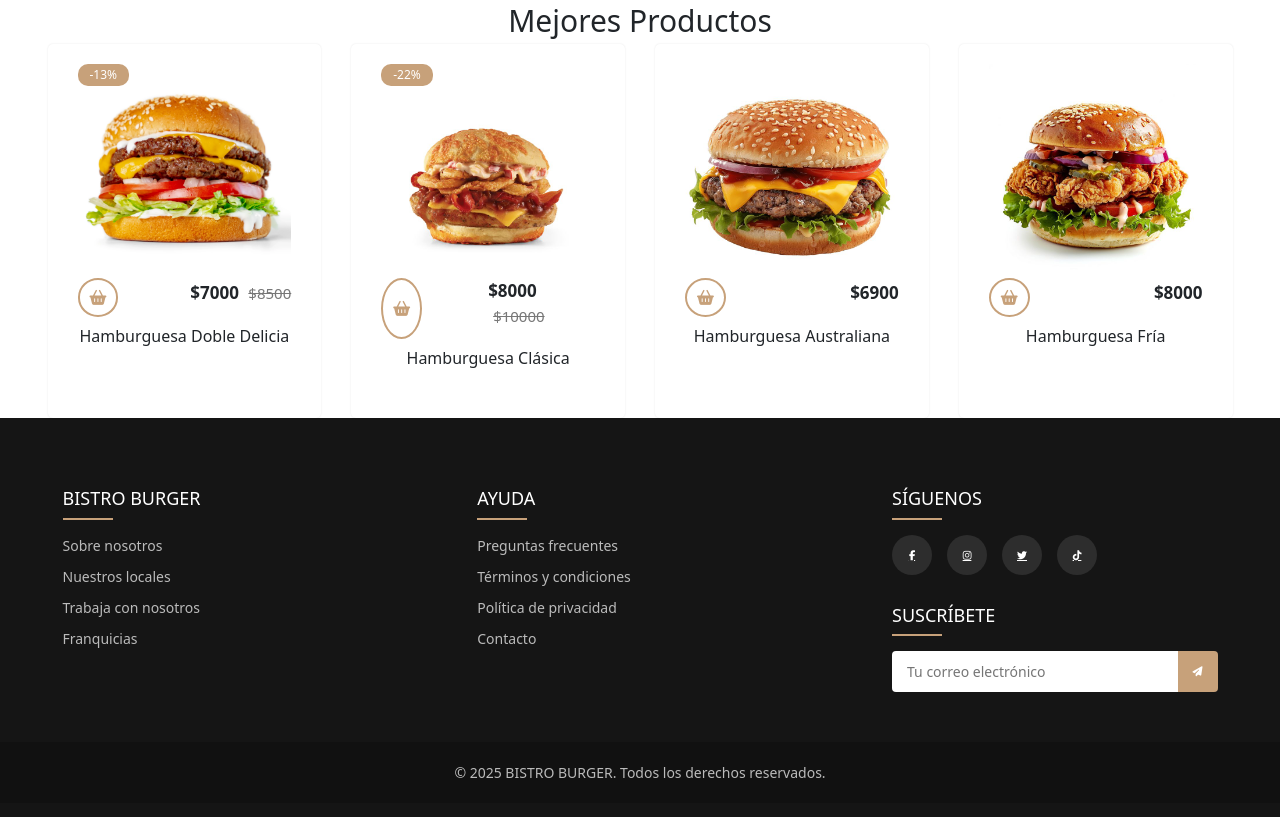
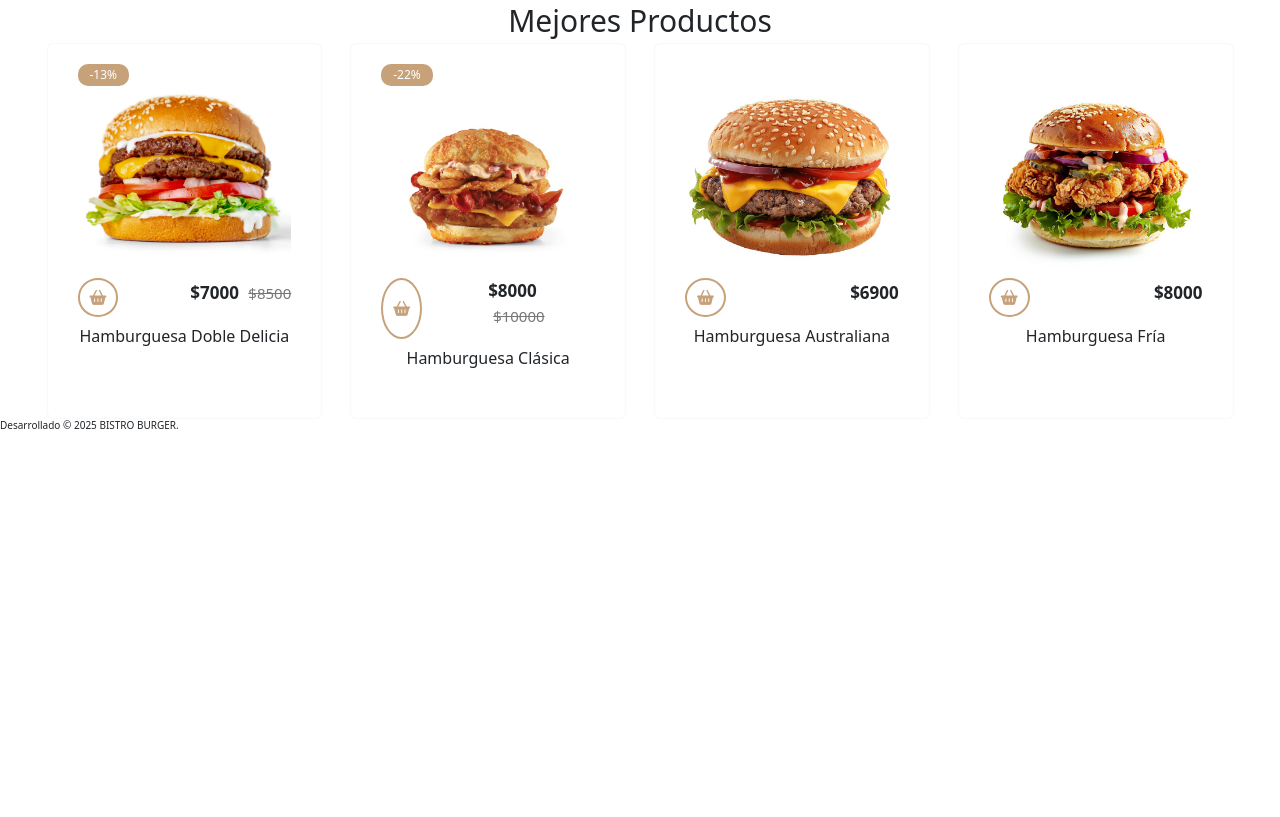
Before and after one commit to Gijuarez/Hamburquesa1, a plain HTML site: page index.html in a window 1280 px wide. Shown: the part 1033-1850 px from the top of the page. After the commit the page ends 1476 px from the top, so only its background shows below. Drawn offline with nearby package versions, Linux system fonts and the light colour scheme.

Commit message:
original 2
ORIginal

```diff
--- a/index.html
+++ b/index.html
@@ -180,48 +180,12 @@
             </div>
         </section>
     </main>
-
-    <footer class="footer">
-        <div class="container">
-            <div class="footer-row">
-                <div class="footer-col">
-                    <h4>BISTRO BURGER</h4>
-                    <ul>
-                        <li><a href="#">Sobre nosotros</a></li>
-                        <li><a href="#">Nuestros locales</a></li>
-                        <li><a href="#">Trabaja con nosotros</a></li>
-                        <li><a href="#">Franquicias</a></li>
-                    </ul>
-                </div>
-                <div class="footer-col">
-                    <h4>Ayuda</h4>
-                    <ul>
-                        <li><a href="#">Preguntas frecuentes</a></li>
-                        <li><a href="#">Términos y condiciones</a></li>
-                        <li><a href="#">Política de privacidad</a></li>
-                        <li><a href="#">Contacto</a></li>
-                    </ul>
-                </div>
-                <div class="footer-col">
-                    <h4>Síguenos</h4>
-                    <div class="social-links">
-                        <a href="#"><i class="fab fa-facebook-f"></i></a>
-                        <a href="#"><i class="fab fa-instagram"></i></a>
-                        <a href="#"><i class="fab fa-twitter"></i></a>
-                        <a href="#"><i class="fab fa-tiktok"></i></a>
-                    </div>
-                    <div class="newsletter">
-                        <h4>Suscríbete</h4>
-                        <form>
-                            <input type="email" placeholder="Tu correo electrónico" required>
-                            <button type="submit"><i class="fas fa-paper-plane"></i></button>
-                        </form>
-                    </div>
-                </div>
-            </div>
-        </div>
+ <!-- original footer -->
+    <footer>
         <div class="copyright">
-            <p>&copy; 2025 BISTRO BURGER. Todos los derechos reservados.</p>
+            <p>
+                Desarrollado &copy; 2025 BISTRO BURGER.
+            </p>
         </div>
     </footer>
 
--- a/styles.css
+++ b/styles.css
@@ -488,152 +488,3 @@ html {
 	color: #777;
 	margin-left: 0.5rem;
 }
-/* ********************************** */
-/*               FOOTER               */
-/* ********************************** */
-.footer {
-    background-color: var(--dark-color);
-    padding: 70px 0;
-    color: #fff;
-}
-
-.footer-row {
-    display: flex;
-    flex-wrap: wrap;
-    justify-content: space-between;
-    max-width: 1200px;
-    margin: 0 auto;
-}
-
-.footer-col {
-    width: 30%;
-    padding: 0 15px;
-}
-
-.footer-col h4 {
-    font-size: 1.8rem;
-    color: #fff;
-    margin-bottom: 25px;
-    font-weight: 500;
-    position: relative;
-    text-transform: uppercase;
-}
-
-.footer-col h4::before {
-    content: '';
-    position: absolute;
-    left: 0;
-    bottom: -10px;
-    background-color: var(--primary-color);
-    height: 2px;
-    box-sizing: border-box;
-    width: 50px;
-}
-
-.footer-col ul {
-    list-style: none;
-    padding-left: 0;
-}
-
-.footer-col ul li {
-    margin-bottom: 10px;
-}
-
-.footer-col ul li a {
-    font-size: 1.4rem;
-    color: #bbb;
-    text-decoration: none;
-    display: block;
-    transition: all 0.3s ease;
-}
-
-.footer-col ul li a:hover {
-    color: #fff;
-    padding-left: 8px;
-}
-
-.footer-col .social-links {
-    margin-top: 20px;
-    display: flex;
-    gap: 15px;
-}
-
-.footer-col .social-links a {
-    display: inline-flex;
-    align-items: center;
-    justify-content: center;
-    height: 40px;
-    width: 40px;
-    background-color: rgba(255, 255, 255, 0.1);
-    border-radius: 50%;
-    color: #fff;
-    transition: all 0.3s ease;
-}
-
-.footer-col .social-links a:hover {
-    background-color: var(--primary-color);
-    transform: translateY(-3px);
-}
-
-.footer-col .newsletter {
-    margin-top: 30px;
-}
-
-.footer-col .newsletter form {
-    display: flex;
-    margin-top: 10px;
-}
-
-.footer-col .newsletter input {
-    flex: 1;
-    padding: 10px 15px;
-    border: none;
-    outline: none;
-    font-size: 1.4rem;
-    border-radius: 4px 0 0 4px;
-}
-
-.footer-col .newsletter button {
-    background-color: var(--primary-color);
-    color: #fff;
-    border: none;
-    padding: 0 15px;
-    cursor: pointer;
-    border-radius: 0 4px 4px 0;
-    transition: all 0.3s ease;
-}
-
-.footer-col .newsletter button:hover {
-    background-color: #a5825f;
-}
-
-.copyright {
-    background-color: #111;
-    padding: 20px 0;
-    text-align: center;
-    margin-top: 50px;
-}
-
-.copyright p {
-    font-size: 1.4rem;
-    color: #bbb;
-    margin: 0;
-}
-
-/* Responsive footer */
-@media (max-width: 768px) {
-    .footer-col {
-        width: 50%;
-        margin-bottom: 30px;
-    }
-}
-
-@media (max-width: 480px) {
-    .footer-col {
-        width: 100%;
-    }
-
-    .footer {
-        padding: 50px 0 30px;
-    }
-}
```
